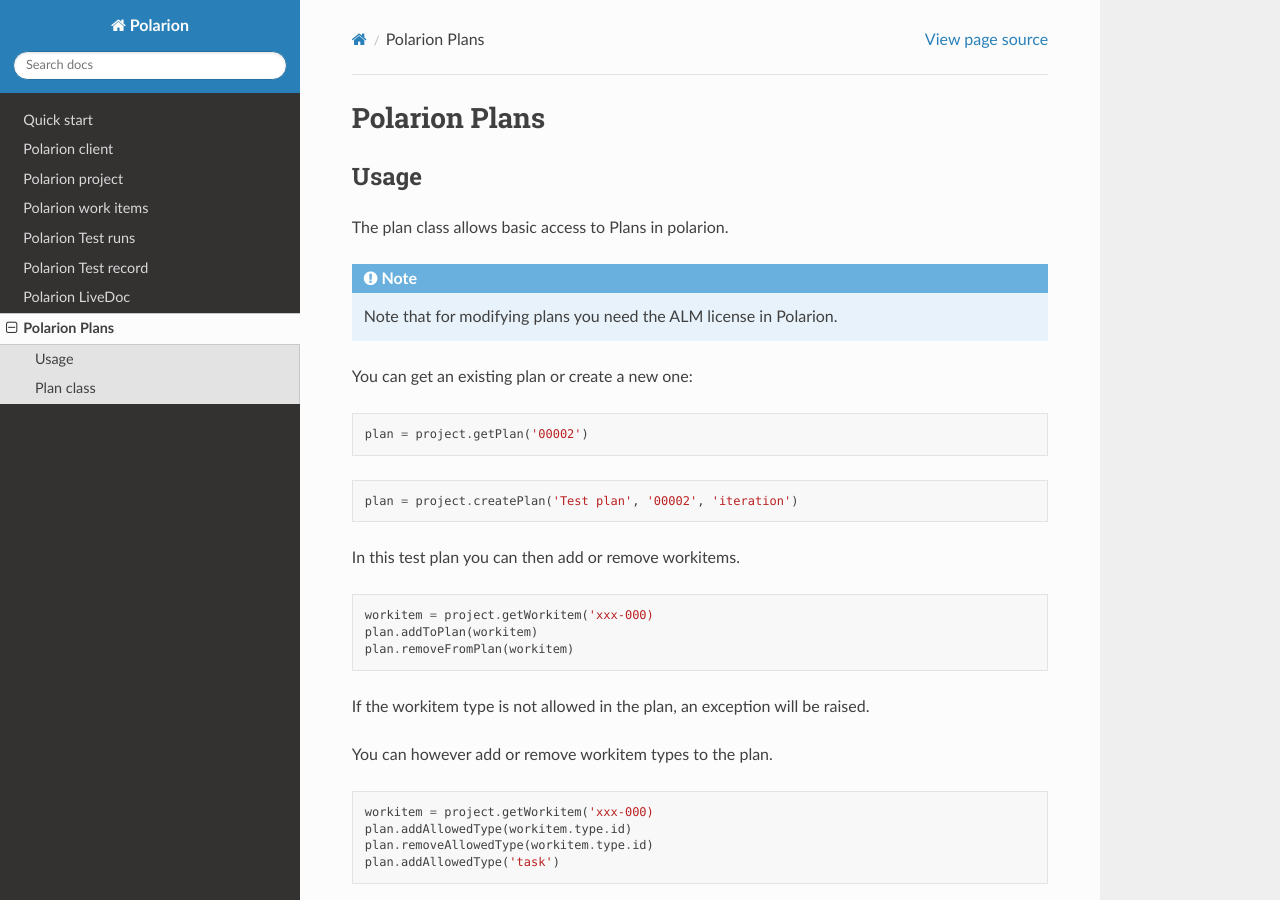
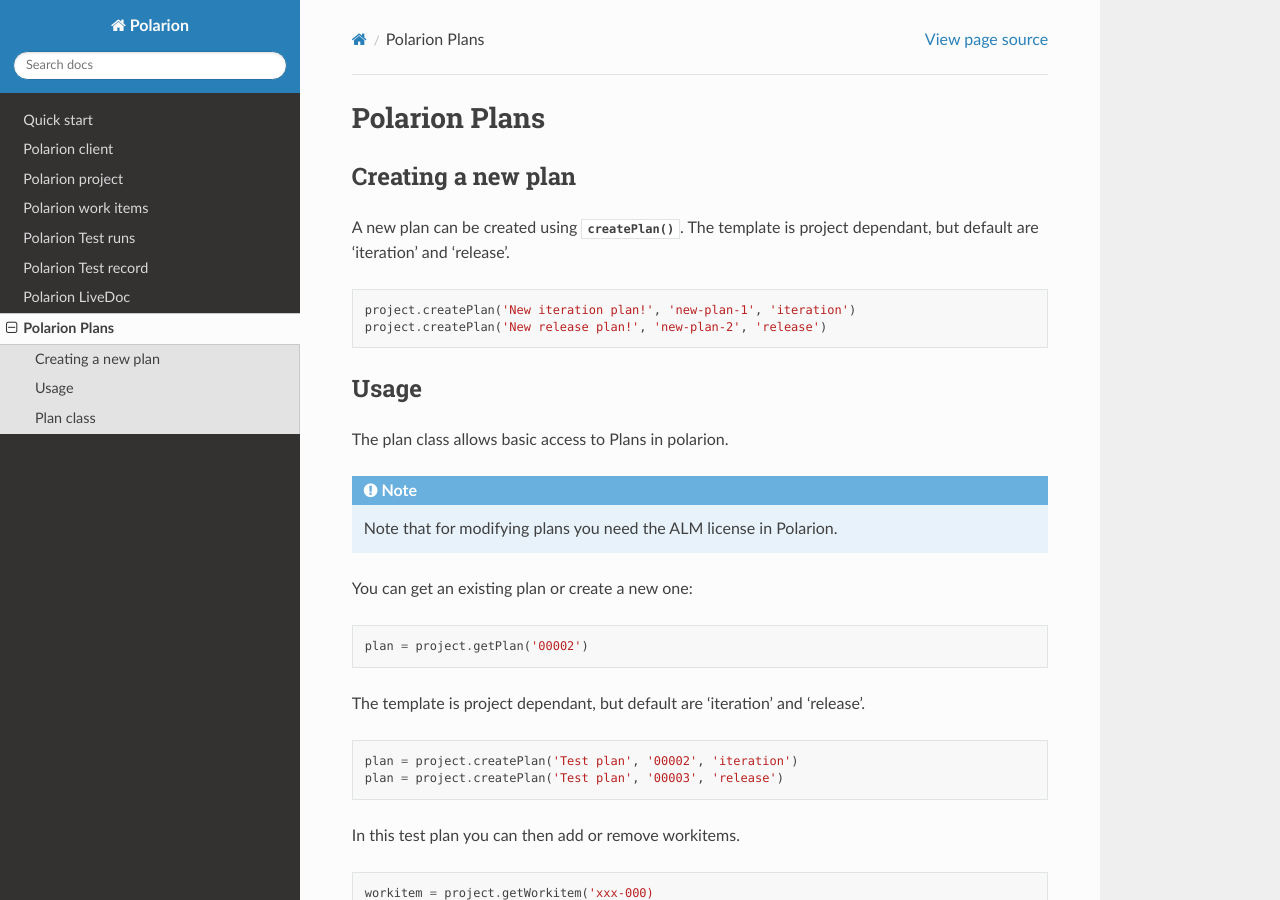
Before and after one commit to jesper-raemaekers/python-polarion, a Sphinx documentation site: the page built from docs/plan.rst, in a window 1280 px wide and 900 px high. Built offline with Sphinx 7.4.7 and the Read the Docs theme 2.0.0, drawn with Linux system fonts in a browser that asks for light colours.

```diff
--- a/docs/plan.rst
+++ b/docs/plan.rst
@@ -1,5 +1,17 @@
 Polarion Plans
 ==============
+
+Creating a new plan
+-----------------------
+
+A new plan can be created using :func:`~Project.createPlan`. The template is project dependant, but default are 'iteration'
+and 'release'.
+
+.. code:: python
+
+    project.createPlan('New iteration plan!', 'new-plan-1', 'iteration')
+    project.createPlan('New release plan!', 'new-plan-2', 'release')
+
 
 Usage
 --------------
@@ -16,9 +28,13 @@ You can get an existing plan or create a new one:
 
     plan = project.getPlan('00002')
 
+
+The template is project dependant, but default are 'iteration' and 'release'.
+
 .. code:: python
 
     plan = project.createPlan('Test plan', '00002', 'iteration')
+    plan = project.createPlan('Test plan', '00003', 'release')
 
 
 In this test plan you can then add or remove workitems.
```
Also changed, not shown: docs/workitem.rst (+10 -0 lines), 1 other file.
